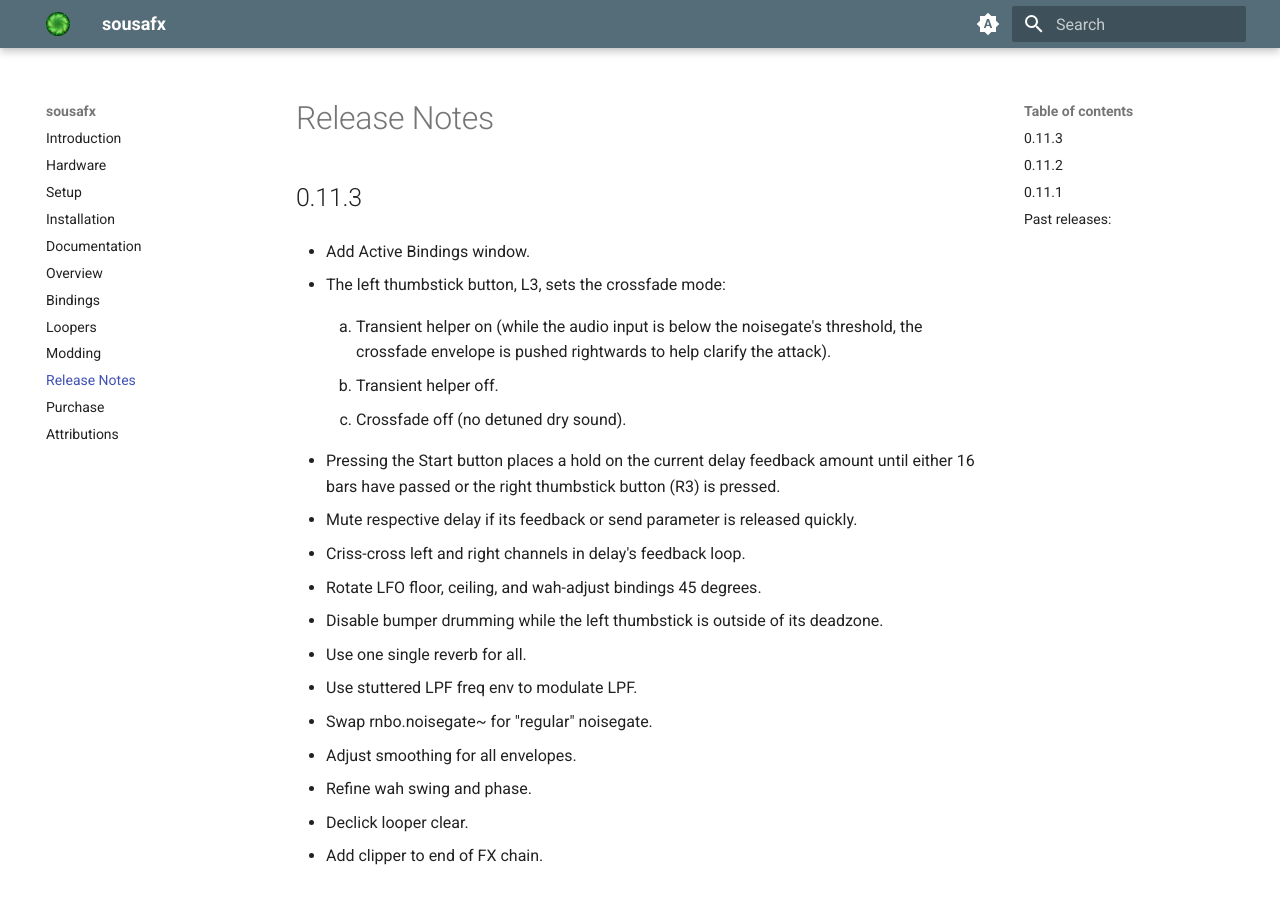
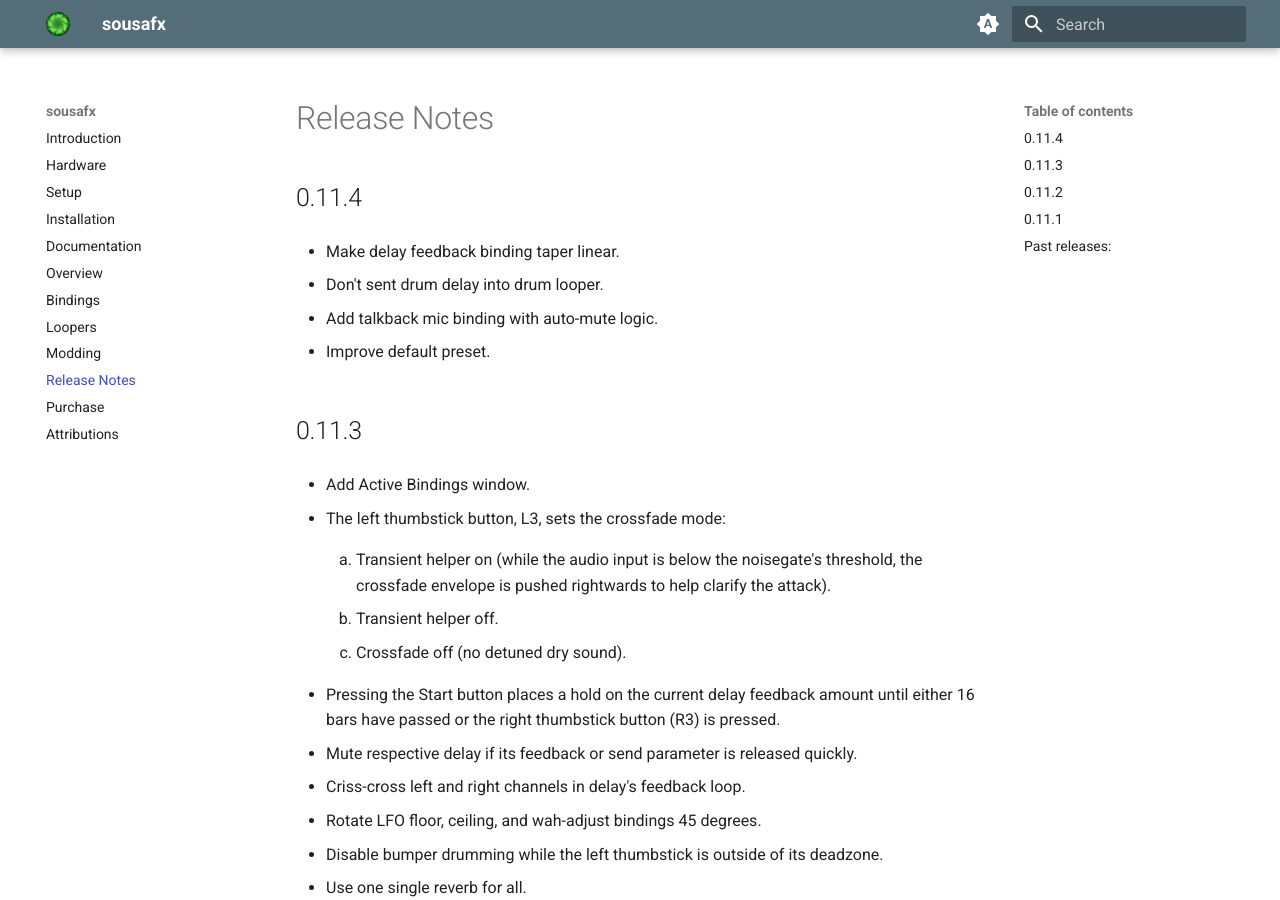
Before and after one commit to Sousastep/SousaFX-rnbo-docs, an MkDocs documentation site: the page built from docs/releasenotes.md, in a window 1280 px wide and 900 px high. Built offline with MkDocs 1.6.1 and Material for MkDocs 9.7.7, drawn with Linux system fonts in a browser that asks for light colours; the version menu is left out.

Commit message:
add info for next version

```diff
--- a/docs/releasenotes.md
+++ b/docs/releasenotes.md
@@ -1,4 +1,15 @@
 # Release Notes
+
+## 0.11.4
+
+- Make delay feedback binding taper linear.
+
+- Don't sent drum delay into drum looper.
+
+- Add talkback mic binding with auto-mute logic.
+
+- Improve default preset.
+
 
 ## 0.11.3
 
```
Also changed, not shown: docs/attributions.md (+2 -2 lines), docs/bindings.md (+1 -1 lines), docs/hardware.md (+2 -2 lines).
